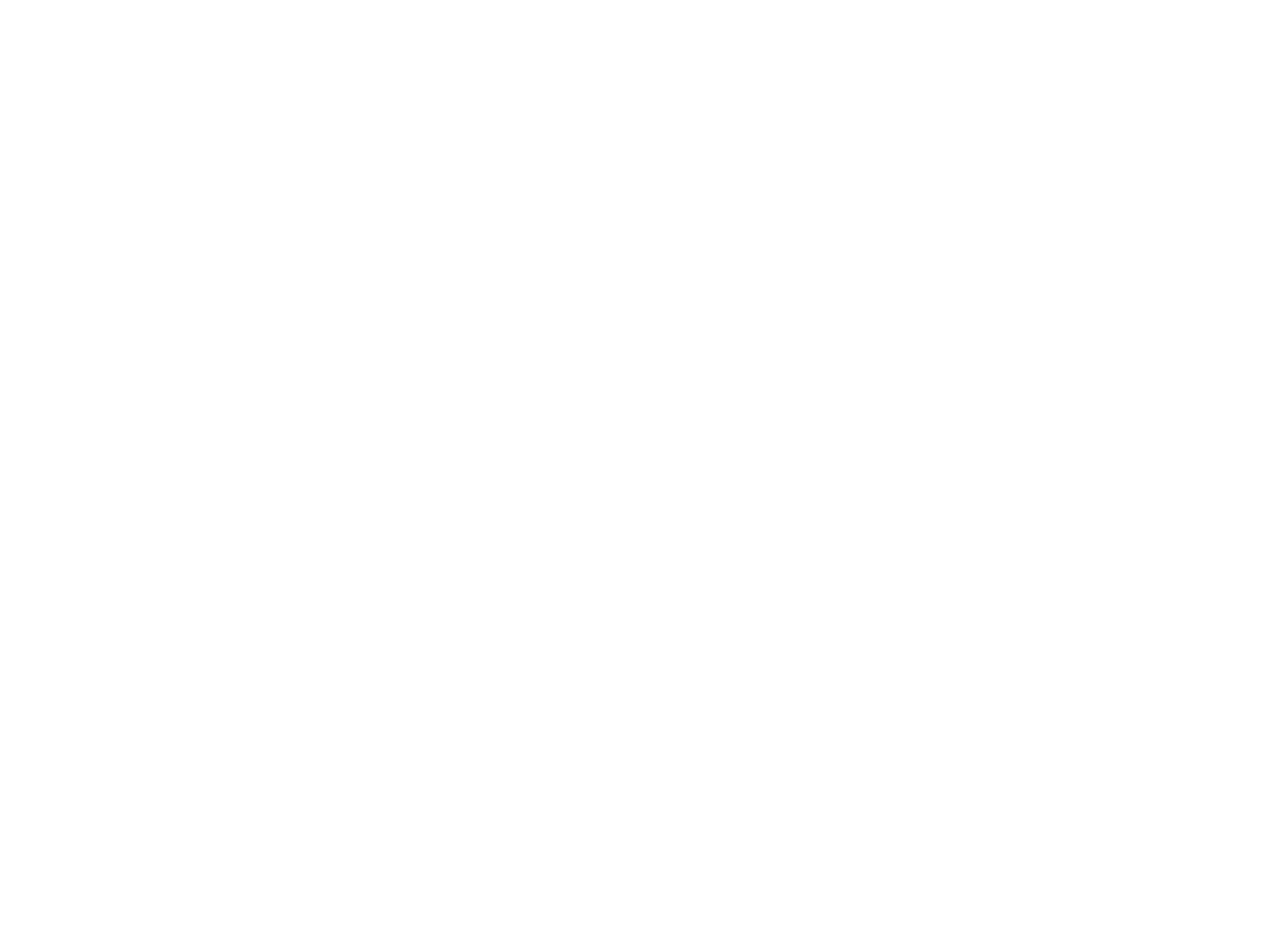
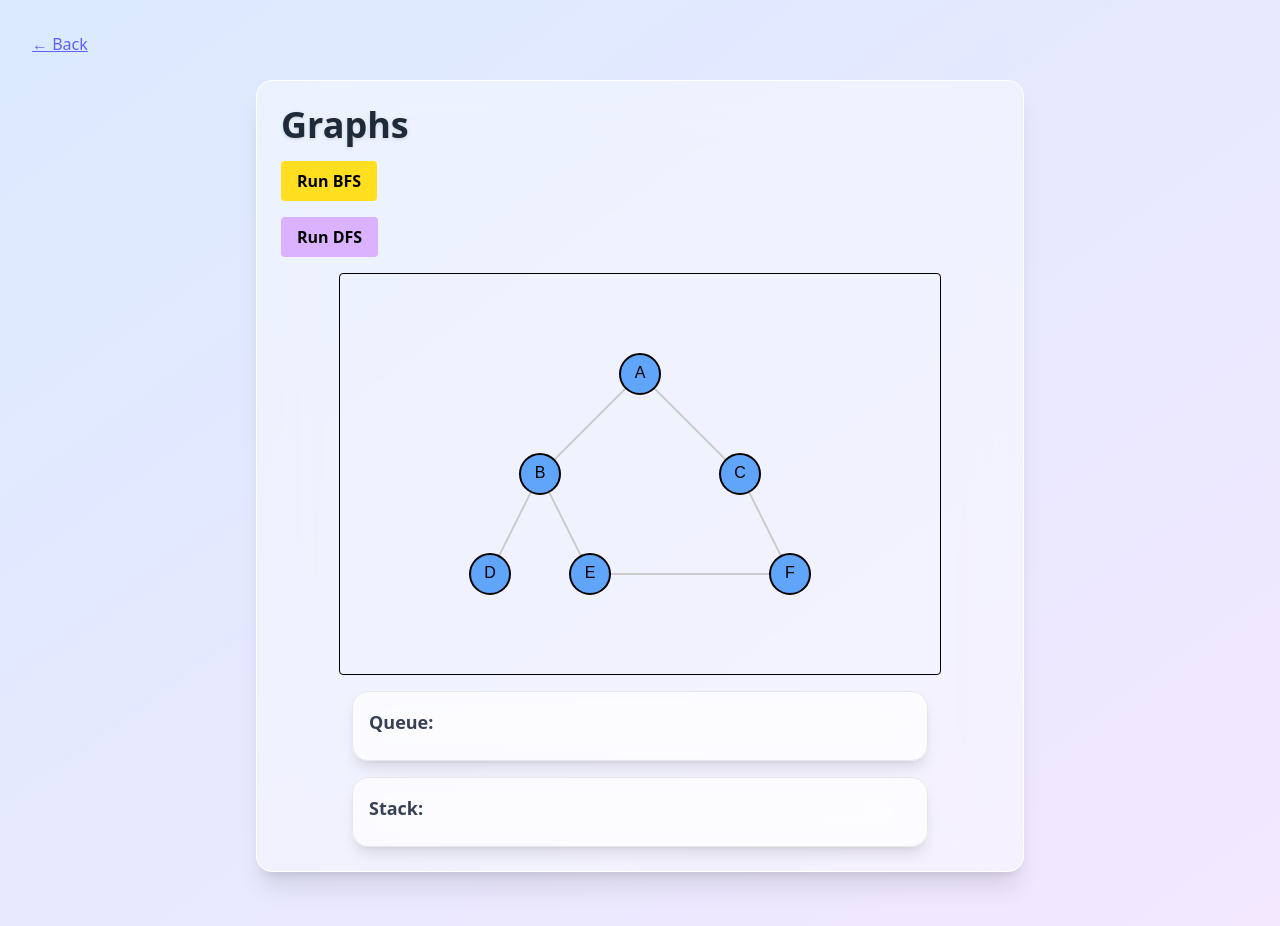
Before and after one commit to builtbydani/dsa-showcase, a React (Vite) app: page /graphs in a window 1280 px wide. Before the commit this address had no page. Before the commit the page ends 800 px from the top, so only its background shows below. Built offline with nearby package versions, Linux system fonts and the light colour scheme.

Commit message:
Graph page implemented: BFS + DFS working

```diff
--- a/src/App.jsx
+++ b/src/App.jsx
@@ -5,6 +5,7 @@
 import StackQueuePage from "./pages/StackQueuePage";
 import LinkedListPage from "./pages/LinkedListPage";
 import BSTPage from "./pages/BSTPage";
+import GraphPage from "./pages/GraphPage";
 
 export default function App() {
   return (
@@ -15,6 +16,7 @@
         <Route path="/stackqueue" element={<StackQueuePage />} />
         <Route path="/linkedlist" element={<LinkedListPage />} />
         <Route path="/bst" element={<BSTPage />} />
+        <Route path="/graphs" element={<GraphPage />} />
       </Routes>
     </Router>
   );
--- /dev/null
+++ b/src/components/Graph/BFSControls.jsx
@@ -0,0 +1,49 @@
+import { bfs } from "../../utils/algorithms/bfs";
+
+const presetGraph = {
+  A: ["B", "C"],
+  B: ["A", "D", "E"],
+  C: ["A", "F"],
+  D: ["B"],
+  E: ["B", "F"],
+  F: ["C", "E"],
+};
+
+export default function BFSControls({
+  visitedNodes,
+  setVisitedNodes,
+  currentNode,
+  setCurrentNode,
+  queueState,
+  setQueueState
+}) {
+  const handleRunBFS = () => {
+    const traversal = bfs(presetGraph, "A");
+    const steps = [...traversal];
+
+    let i = 0;
+    const interval = setInterval(() => {
+      if (i >= steps.length) {
+        clearInterval(interval);
+        return;
+      }
+
+      const { currentNode, visitedNodes: newVisited, queueState: newQueueState } = steps[i];
+      setVisitedNodes(newVisited);
+      setCurrentNode(currentNode);
+      setQueueState(newQueueState);
+      i++;
+    }, 600);
+  };
+
+  return (
+    <div className="mb-4">
+      <button
+        onClick={handleRunBFS}
+        className="px-4 py-2 bg-yellow-300 rounded hover:bg-yellow-400 font-bold"
+      >
+        Run BFS
+      </button>
+    </div>
+  );
+}
--- /dev/null
+++ b/src/components/Graph/DFSControls.jsx
@@ -0,0 +1,54 @@
+import { dfs } from "../../utils/algorithms/dfs";
+
+const presetGraph = {
+  A: ["B", "C"],
+  B: ["A", "D", "E"],
+  C: ["A", "F"],
+  D: ["B"],
+  E: ["B", "F"],
+  F: ["C", "E"],
+};
+
+export default function DFSControls({
+  visitedNodes,
+  setVisitedNodes,
+  currentNode,
+  setCurrentNode,
+  stackState,
+  setStackState,
+}) {
+  const handleRunDFS = () => {
+    const traversal = dfs(presetGraph, "A");
+    const steps = [...traversal];
+
+    let i = 0;
+    const interval = setInterval(() => {
+      if (i >= steps.length) {
+        clearInterval(interval);
+        return;
+      }
+
+      const {
+        currentNode,
+        visitedNodes: newVisited,
+        stackState: newStackState,
+      } = steps[i];
+
+      setVisitedNodes(newVisited);
+      setCurrentNode(currentNode);
+      setStackState(newStackState);
+      i++;
+    }, 600);
+  };
+
+  return (
+    <div className="mb-4">
+      <button
+        onClick={handleRunDFS}
+        className="px-4 py-2 bg-purple-300 rounded hover:bg-purple-400 font-bold"
+      >
+        Run DFS
+      </button>
+    </div>
+  );
+}
--- /dev/null
+++ b/src/components/Graph/GraphCanvas.jsx
@@ -0,0 +1,65 @@
+import { useEffect, useRef } from "react";
+
+const positions = {
+  A: [300, 100],
+  B: [200, 200],
+  C: [400, 200],
+  D: [150, 300],
+  E: [250, 300],
+  F: [450, 300],
+};
+
+const edges = [
+  ["A", "B"],
+  ["A", "C"],
+  ["B", "D"],
+  ["B", "E"],
+  ["C", "F"],
+  ["E", "F"],
+];
+
+const GraphCanvas = ({ visitedNodes = [], currentNode = null }) => {
+  const canvasRef = useRef();
+
+  useEffect(() => {
+    const canvas = canvasRef.current;
+    const ctx = canvas.getContext("2d");
+
+    ctx.clearRect(0, 0, canvas.width, canvas.height);
+
+    // Draw edges
+    ctx.strokeStyle = "#ccc";
+    ctx.lineWidth = 2;
+    edges.forEach(([from, to]) => {
+      const [x1, y1] = positions[from];
+      const [x2, y2] = positions[to];
+      ctx.beginPath();
+      ctx.moveTo(x1, y1);
+      ctx.lineTo(x2, y2);
+      ctx.stroke();
+    });
+
+    // Draw nodes
+    Object.entries(positions).forEach(([node, [x, y]]) => {
+      ctx.beginPath();
+      ctx.arc(x, y, 20, 0, 2 * Math.PI);
+      ctx.fillStyle = currentNode === node
+        ? "#facc15" // 🟡 visiting
+        : visitedNodes.includes(node)
+        ? "#4ade80" // 🟢 visited
+        : "#60a5fa"; // 🔵 unvisited
+      ctx.fill();
+      ctx.strokeStyle = "#000";
+      ctx.stroke();
+      ctx.fillStyle = "#000";
+      ctx.font = "16px sans-serif";
+      ctx.textAlign = "center";
+      ctx.textBaseline = "middle";
+      ctx.fillText(node, x, y);
+    });
+  }, [visitedNodes, currentNode]);
+
+  return <canvas ref={canvasRef} width={600} height={400} className="mx-auto border rounded" />;
+};
+
+export default GraphCanvas;
--- /dev/null
+++ b/src/components/Graph/QueueDisplay.jsx
@@ -0,0 +1,18 @@
+import GlowPanel from "../Common/GlowPanel";
+
+export default function QueueDisplay({ queue }) {
+  return (
+    <GlowPanel title="Queue:">
+      <div className="flex flex-row gap-2 justify-center mt-2">
+        {queue.map((node, index) => (
+          <div
+            key={index}
+            className={`w-10 h-10 text-black rounded flex items-center justify-center font-bold ${node.visited ? "bg-green-400" : "bg-sky-300"} text-black`}
+          >
+            {node.value}
+          </div>
+        ))}
+      </div>
+    </GlowPanel>
+  );
+}
--- /dev/null
+++ b/src/components/Graph/StackDisplay.jsx
@@ -0,0 +1,20 @@
+import GlowPanel from "../Common/GlowPanel";
+
+export default function StackDisplay({ stack }) {
+  return (
+    <GlowPanel title="Stack:">
+      <div className="flex flex-col gap-2 items-center mt-2">
+        {[...stack].reverse().map((node, index) => (
+          <div
+            key={index}
+            className={`w-10 h-10 rounded flex items-center justify-center font-bold ${
+              node.visited ? "bg-green-400" : "bg-purple-300"
+            } text-black`}
+          >
+            {node.value}
+          </div>
+        ))}
+      </div>
+    </GlowPanel>
+  );
+}
--- /dev/null
+++ b/src/pages/GraphPage.jsx
@@ -0,0 +1,38 @@
+import { useState } from "react";
+import DSAPageLayout from "../components/Common/DSAPageLayout";
+import BFSControls from "../components/Graph/BFSControls";
+import DFSControls from "../components/Graph/DFSControls";
+import GraphCanvas from "../components/Graph/GraphCanvas";
+import QueueDisplay from "../components/Graph/QueueDisplay";
+import StackDisplay from "../components/Graph/StackDisplay";
+
+export default function GraphPage() {
+  const [visitedNodes, setVisitedNodes] = useState([]);
+  const [currentNode, setCurrentNode] = useState(null);
+  const [queueState, setQueueState] = useState([]);
+  const [stackState, setStackState] = useState([]);
+
+  return (
+    <DSAPageLayout title="Graphs">
+      <BFSControls
+        visitedNodes={visitedNodes}
+        setVisitedNodes={setVisitedNodes}
+        currentNode={currentNode}
+        setCurrentNode={setCurrentNode}
+        queueState={queueState}
+        setQueueState={setQueueState}
+      />
+      <DFSControls
+        visitedNodes={visitedNodes}
+        setVisitedNodes={setVisitedNodes}
+        currentNode={currentNode}
+        setCurrentNode={setCurrentNode}
+        stackState={stackState}
+        setStackState={setStackState}
+      />
+      <GraphCanvas visitedNodes={visitedNodes} currentNode={currentNode} />
+      <QueueDisplay queue={queueState}/>
+      <StackDisplay stack={stackState} />
+    </DSAPageLayout>
+  );
+}
--- /dev/null
+++ b/src/utils/algorithms/bfs.js
@@ -0,0 +1,28 @@
+export function* bfs(graph, startNode) {
+  const visited = new Set();
+  const queue = [startNode];
+  const fullQueue = [startNode];
+
+  while (queue.length > 0) {
+    const current = queue.shift();
+    if (visited.has(current)) continue;
+
+    visited.add(current);
+
+    yield {
+      currentNode: current,
+      visitedNodes: Array.from(visited),
+      queueState: fullQueue.map((node) => ({
+        value: node,
+        visited: visited.has(node),
+      })),
+    };
+
+    for (const neighbor of graph[current]) {
+      if (!visited.has(neighbor) && !queue.includes(neighbor)) {
+        queue.push(neighbor);
+        fullQueue.push(neighbor);
+      }
+    }
+  }
+}
--- /dev/null
+++ b/src/utils/algorithms/dfs.js
@@ -0,0 +1,31 @@
+export function* dfs(graph, startNode) {
+  const visited = new Set();
+  const stack = [startNode];
+  const fullStack = [startNode]; // Track all nodes ever pushed
+
+  while (stack.length > 0) {
+    const current = stack.pop();
+    if (visited.has(current)) continue;
+
+    visited.add(current);
+
+    yield {
+      currentNode: current,
+      visitedNodes: Array.from(visited),
+      stackState: fullStack.map((node) => ({
+        value: node,
+        visited: visited.has(node),
+      })),
+    };
+
+    // Add neighbors in reverse order to simulate "left-to-right" depth
+    const neighbors = graph[current];
+    for (let i = neighbors.length - 1; i >= 0; i--) {
+      const neighbor = neighbors[i];
+      if (!visited.has(neighbor) && !stack.includes(neighbor)) {
+        stack.push(neighbor);
+        fullStack.push(neighbor);
+      }
+    }
+  }
+}
```
